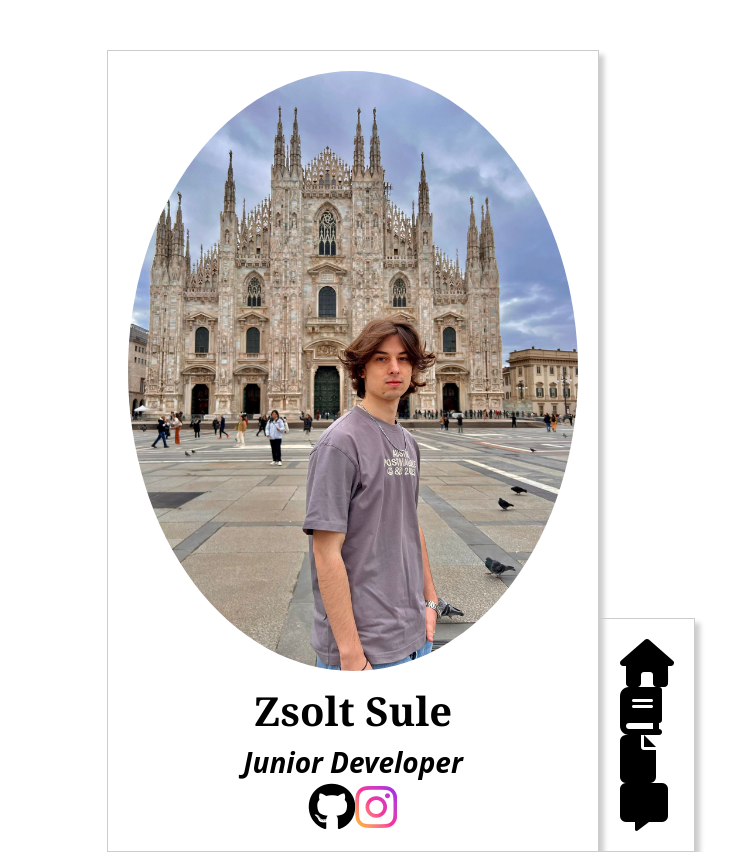
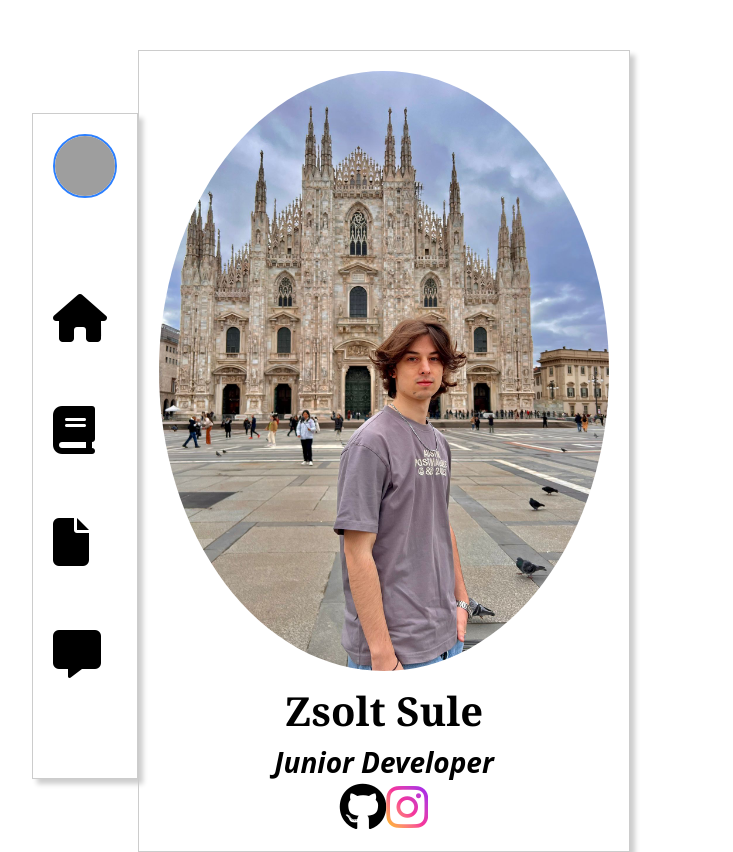
Before and after one commit to ZsoltSule/Personal-Portfolio-Website, a React (Vite) app: page / in a window 1280 px wide. Shown: the whole page, without its empty margins (43-776 px from the left). Built offline with nearby package versions, Linux system fonts and the light colour scheme; grey boxes are pictures that could not be loaded; some icons are missing.

Commit message:
Added the navbar and styled it

```diff
--- a/src/Card.jsx
+++ b/src/Card.jsx
@@ -1,8 +1,20 @@
 import profilePic from './assets/pictures/card-profile-pic.jpeg'
+import circularPic from './assets/pictures/pfp_circular.png'
 
 function Card(){
     return(
         <>
+        <div className="container">
+            <nav className="navbar">
+                <ul className="space-y-16">
+                    <li className="-mt-20 mb-24"><img src={circularPic} className="w-16 h-16 rounded-full border-2 border-blue-500" alt="profile"/></li>
+                    <li><a><i className="fa-solid fa-house text-5xl"></i></a></li>
+                    <li><a><i className="fa-solid fa-book text-5xl"></i></a></li>
+                    <li><a><i className="fa-solid fa-file text-5xl"></i></a></li>
+                    <li><a><i className="fa-solid fa-message text-5xl"></i></a></li>
+                </ul>
+            </nav>
+
             <div className="card">
                 <img className="card-image" src={profilePic} alt="profile picture" ></img>
                 <h2 className="font-bold text-[40px] font-serif m-[0px]">Zsolt Sule</h2>
@@ -17,15 +29,7 @@ function Card(){
                     <i className="fa-brands fa-square-linkedin text-5xl text-blue-800 hover:text-blue-900 transition-colors duration-300"></i>
                 </a>
             </div>
-
-            <nav className="navbar">
-                <ul>
-                    <li><a><i className="fa-solid fa-house text-5xl"></i></a></li>
-                    <li><a><i className="fa-solid fa-book text-5xl"></i></a></li>
-                    <li><a><i className="fa-solid fa-file text-5xl"></i></a></li>
-                    <li><a><i className="fa-solid fa-message text-5xl"></i></a></li>
-                </ul>
-            </nav>
+        </div>
         </>
     );
 }
--- a/src/card.css
+++ b/src/card.css
@@ -1,16 +1,14 @@
-img{
+.card-image{
     height: 600px;
     width: auto;
 }
 .card{
     border: 1px solid hsl(0, 0%, 80%);
     margin-top: 50px;
-    margin-left: 150px;
     box-shadow: 5px 5px 5px hsla(0, 0%, 0%, 0.2);
     padding: 20px;
     text-align: center;
     max-width: 500px;
-    display: inline-block;
 }
 .card .card-image{
     border-radius: 50%;
@@ -18,7 +16,12 @@ img{
 }
 .navbar{
     border: 1px solid hsl(0, 0%, 80%);
+    margin-left: 75px;
+    margin-top: 40px;
     box-shadow: 5px 5px 5px hsla(0, 0%, 0%, 0.2);
-    padding: 20px;
-    display: inline-block;
+    padding: 100px 20px;
 }
+.container{
+    display: flex;
+    align-items: center;
+}
```
Also changed, not shown: 1 other file (tests, documents, lock files or other folders).
